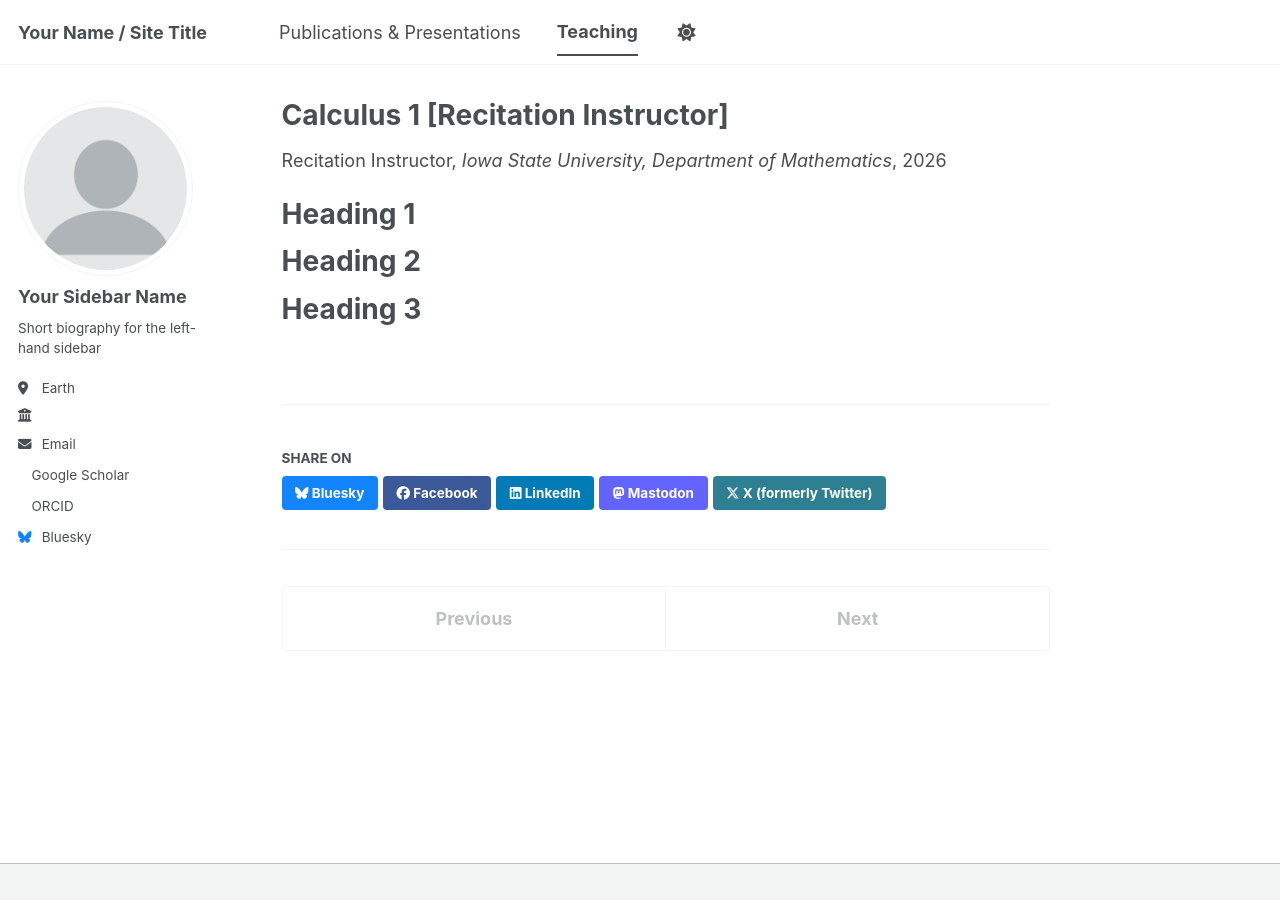
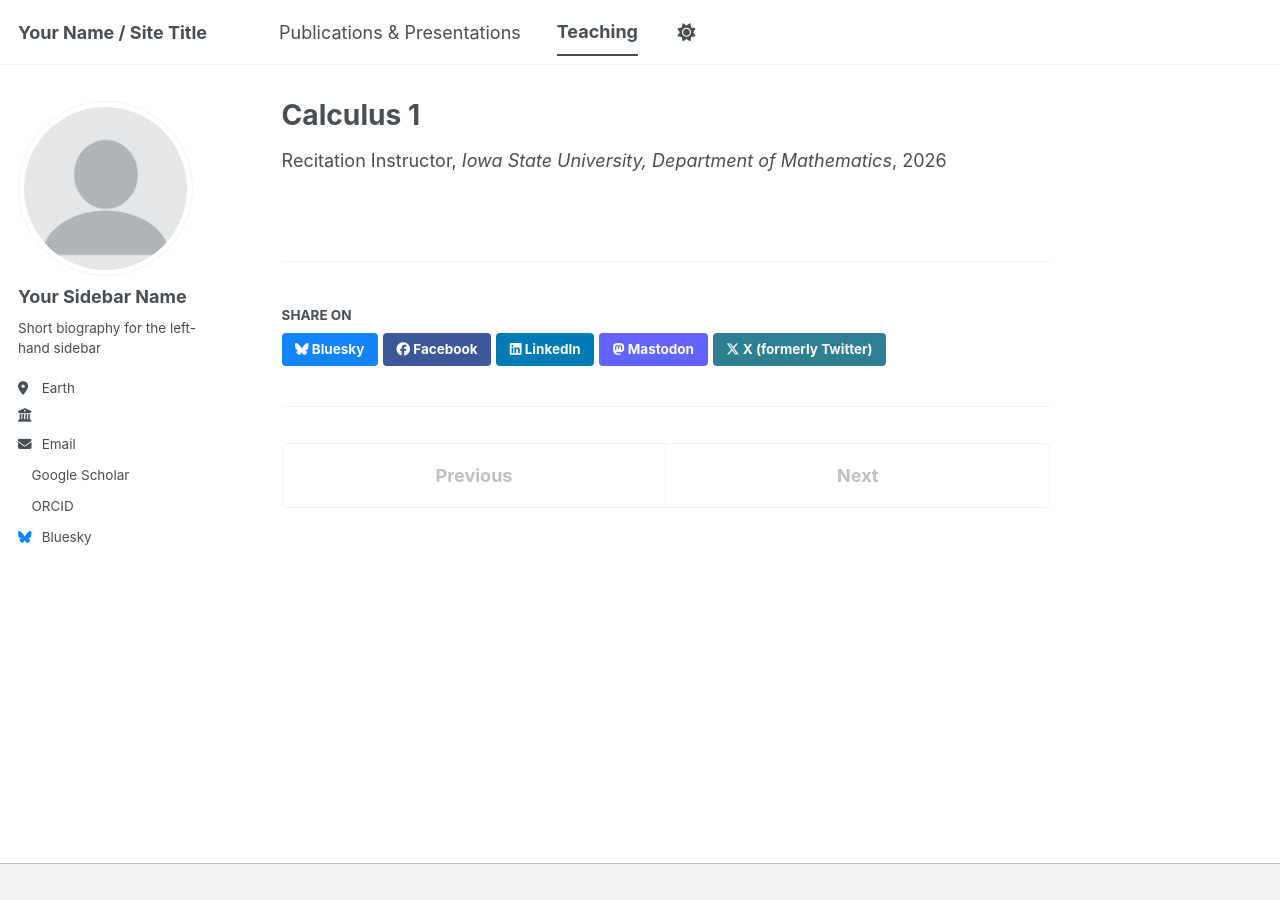
Before and after one commit to scolston/scolston.github.io, a Jekyll site: the page built from _teaching/2015-spring-teaching-2.md, in a window 1280 px wide. Built offline with Jekyll 4.4.1, drawn with Linux system fonts in a browser that asks for light colours; a style sheet for code colours, icons or effects is not loaded.

Commit message:
Update 2015-spring-teaching-2.md

```diff
--- a/_teaching/2015-spring-teaching-2.md
+++ b/_teaching/2015-spring-teaching-2.md
@@ -1,5 +1,5 @@
 ---
-title: "Calculus 1 [Recitation Instructor]"
+title: "Calculus 1"
 collection: teaching
 type: "Recitation Instructor"
 permalink: /teaching/2026spring
@@ -7,13 +7,3 @@ venue: "Iowa State University, Department of Mathematics"
 date: 2026-01-01
 location: "City, Country"
 ---
-
-
-Heading 1
-======
-
-Heading 2
-======
-
-Heading 3
-======
```
